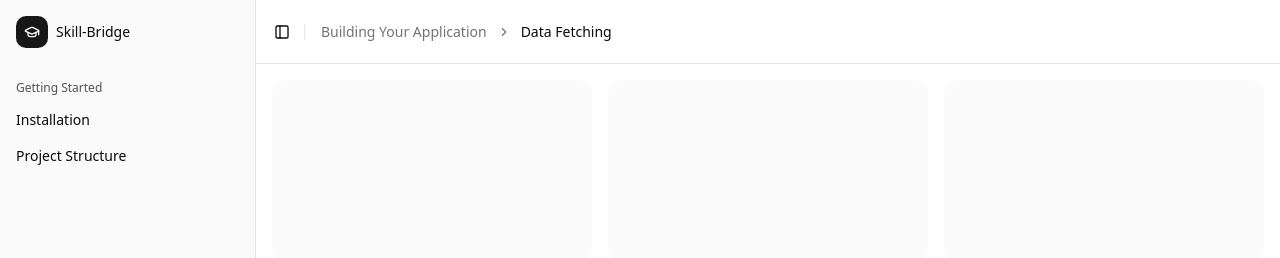
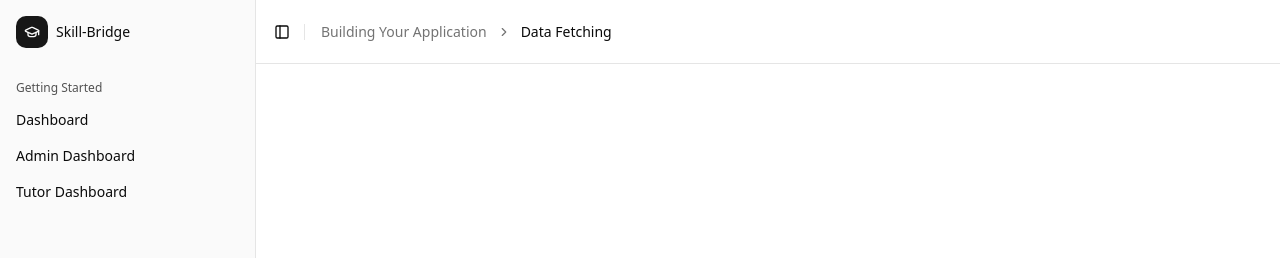
Before and after one commit to mdimranhossainwd/be-a-next.js-pro-assignment, a Next.js app: page /dashboard in a window 1280 px wide. Shown: the top 258 px of the page. Built offline with nearby package versions, Linux system fonts and the light colour scheme.

Commit message:
feat/routes: Add to user role based routes file created

```diff
--- /dev/null
+++ b/src/app/(dashboardLayout)/@admin/admin-dashboard/page.tsx
@@ -0,0 +1,3 @@
+export default function AdminDashboard() {
+  return <div>This is Admin Dashaborad</div>;
+}
--- /dev/null
+++ b/src/app/(dashboardLayout)/@admin/default.tsx
@@ -0,0 +1,3 @@
+export default function AdminDefault() {
+  return null;
+}
--- /dev/null
+++ b/src/app/(dashboardLayout)/@student/dashboard/page.tsx
@@ -0,0 +1,3 @@
+export default function Dashboard() {
+  return <div>This is Student Dashaborad</div>;
+}
--- /dev/null
+++ b/src/app/(dashboardLayout)/@student/default.tsx
@@ -0,0 +1,3 @@
+export default function StudentDefault() {
+  return null;
+}
--- /dev/null
+++ b/src/app/(dashboardLayout)/@tutor/default.tsx
@@ -0,0 +1,3 @@
+export default function TutorDefault() {
+  return null;
+}
--- /dev/null
+++ b/src/app/(dashboardLayout)/@tutor/tutor-dashboard/page.tsx
@@ -0,0 +1,3 @@
+export default function TutorDashboard() {
+  return <div>This is Tutor Dashaborad</div>;
+}
--- a/src/app/(dashboardLayout)/layout.tsx
+++ b/src/app/(dashboardLayout)/layout.tsx
@@ -14,7 +14,21 @@ import {
   SidebarTrigger,
 } from "@/components/ui/sidebar";
 
-export default function Page() {
+export default function DashboardLayout({
+  children,
+  admin,
+  student,
+  tutor,
+}: {
+  children: React.ReactNode;
+  admin: React.ReactNode;
+  student: React.ReactNode;
+  tutor: React.ReactNode;
+}) {
+  const userInfo = {
+    role: "admin",
+  };
+
   return (
     <SidebarProvider>
       <AppSidebar />
@@ -39,13 +53,10 @@ export default function Page() {
             </BreadcrumbList>
           </Breadcrumb>
         </header>
-        <div className="flex flex-1 flex-col gap-4 p-4">
-          <div className="grid auto-rows-min gap-4 md:grid-cols-3">
-            <div className="bg-muted/50 aspect-video rounded-xl" />
-            <div className="bg-muted/50 aspect-video rounded-xl" />
-            <div className="bg-muted/50 aspect-video rounded-xl" />
-          </div>
-          <div className="bg-muted/50 min-h-[100vh] flex-1 rounded-xl md:min-h-min" />
+        <div>
+          {userInfo.role === "admin" && admin}
+          {userInfo.role === "student" && student}
+          {userInfo.role === "tutor" && tutor}
         </div>
       </SidebarInset>
     </SidebarProvider>
--- a/src/components/layout/app-sidebar.tsx
+++ b/src/components/layout/app-sidebar.tsx
@@ -14,6 +14,7 @@ import {
   SidebarMenuItem,
   SidebarRail,
 } from "@/components/ui/sidebar";
+import Link from "next/link";
 
 // This is sample data.
 const data = {
@@ -24,12 +25,16 @@ const data = {
       url: "#",
       items: [
         {
-          title: "Installation",
-          url: "#",
+          title: "Dashboard",
+          url: "/dashboard",
         },
         {
-          title: "Project Structure",
-          url: "#",
+          title: "Admin Dashboard",
+          url: "/admin-dashboard",
+        },
+        {
+          title: "Tutor Dashboard",
+          url: "/tutor-dashboard",
         },
       ],
     },
@@ -56,7 +61,7 @@ export function AppSidebar({ ...props }: React.ComponentProps<typeof Sidebar>) {
                 {item.items.map((item) => (
                   <SidebarMenuItem key={item.title}>
                     <SidebarMenuButton asChild isActive={item.isActive}>
-                      <a href={item.url}>{item.title}</a>
+                      <Link href={item.url}>{item.title}</Link>
                     </SidebarMenuButton>
                   </SidebarMenuItem>
                 ))}
--- /dev/null
+++ b/src/routes/adminRoute.ts
@@ -0,0 +1,11 @@
+export const adminRoute = [
+  {
+    title: "Admin Dashboard",
+    items: [
+      {
+        title: "Admin Dashboard",
+        url: "/admin-dashboard",
+      },
+    ],
+  },
+];
--- /dev/null
+++ b/src/routes/studentRoute.ts
@@ -0,0 +1,11 @@
+export const studentRoute = [
+  {
+    title: " Dashboard",
+    items: [
+      {
+        title: " Dashboard",
+        url: "/dashboard",
+      },
+    ],
+  },
+];
--- /dev/null
+++ b/src/routes/tutorRoute.ts
@@ -0,0 +1,11 @@
+export const tutorRoute = [
+  {
+    title: "Tutor Dashboard",
+    items: [
+      {
+        title: "Tutor Dashboard",
+        url: "/tutor-dashboard",
+      },
+    ],
+  },
+];
```
